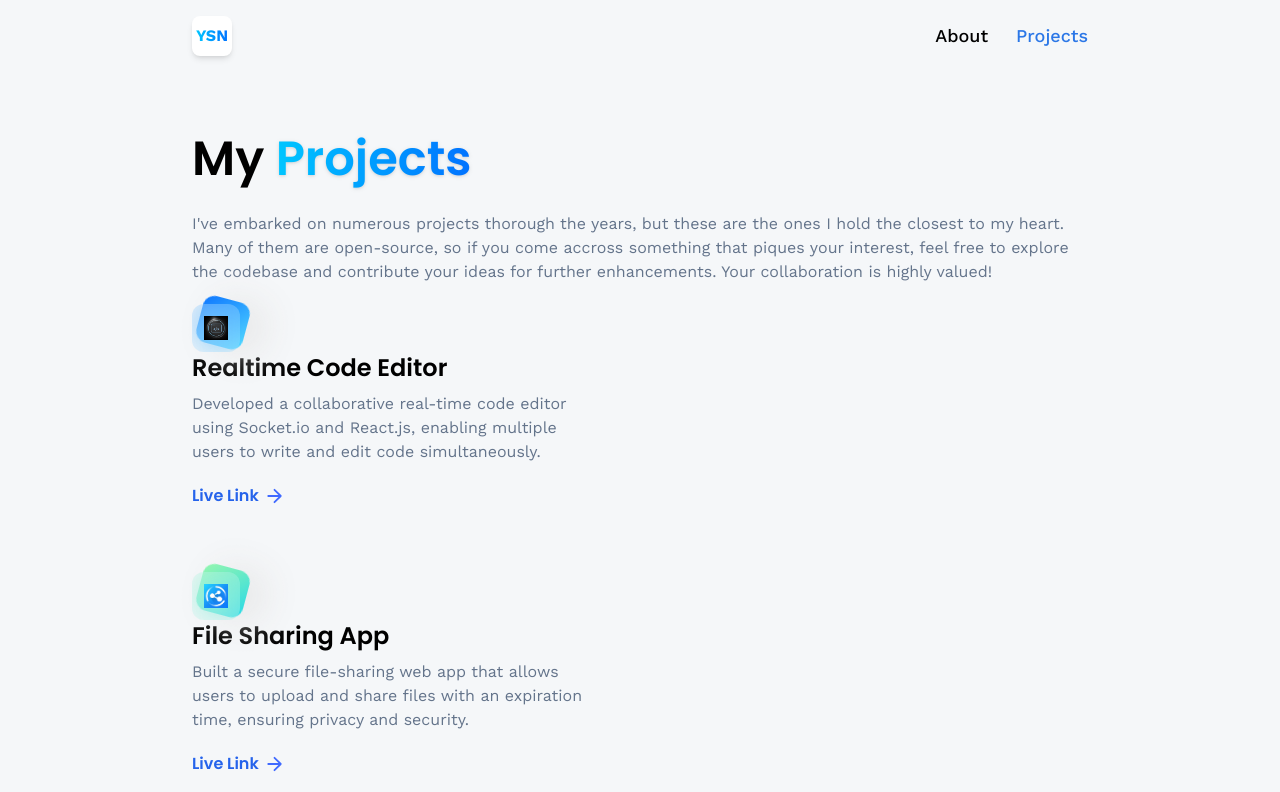
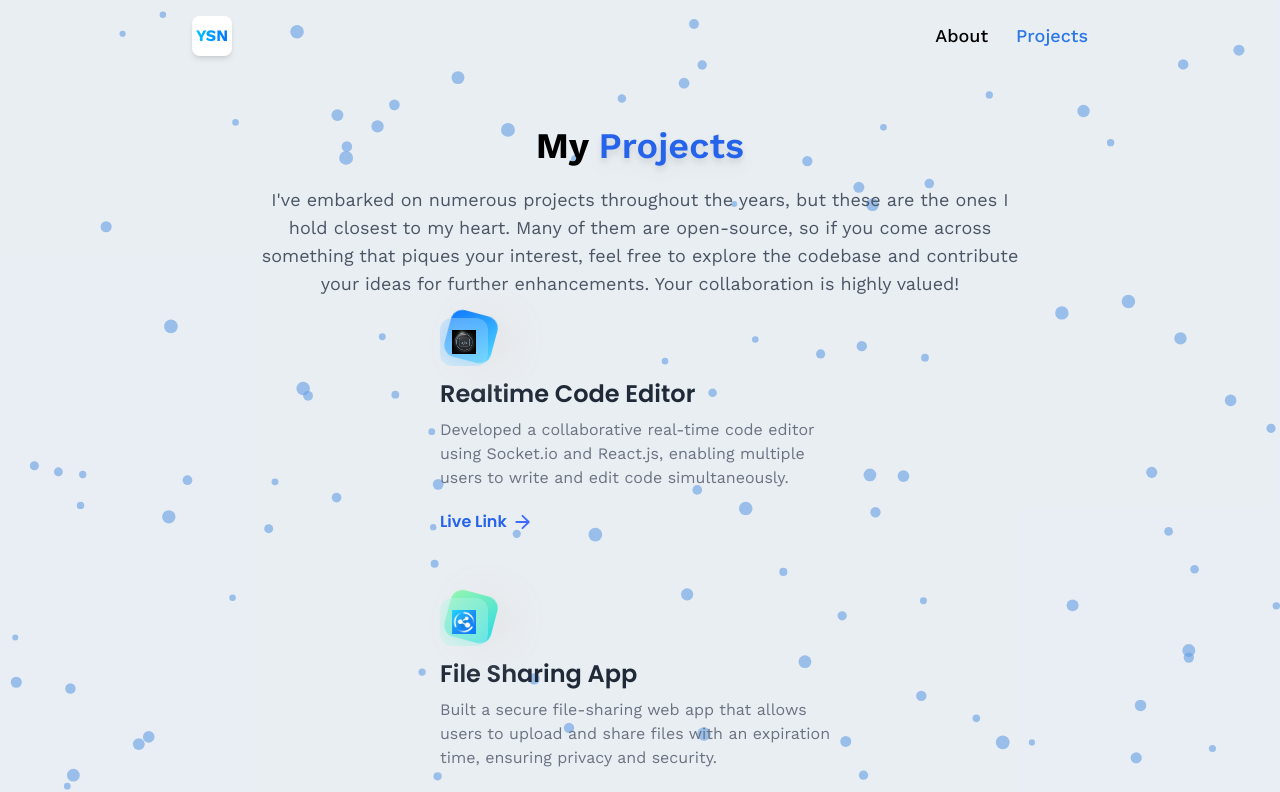
Before and after one commit to yuvrajinbhakti/yuvraj-portfolio, a React (Vite) app: page /projects in a window 1280 px wide. Shown: the top 792 px of the page. Built offline with nearby package versions, Linux system fonts and the light colour scheme.

Commit message:
Added background moving particles functionality in about and projects page

```diff
--- a/package.json
+++ b/package.json
@@ -14,10 +14,13 @@
     "@react-spring/three": "^9.7.4",
     "@react-three/drei": "^9.112.0",
     "@react-three/fiber": "^8.17.7",
+    "@tsparticles/react": "^3.0.0",
     "react": "^18.3.1",
     "react-dom": "^18.3.1",
     "react-router-dom": "^6.26.1",
-    "react-vertical-timeline-component": "^3.6.0"
+    "react-tsparticles": "^2.12.2",
+    "react-vertical-timeline-component": "^3.6.0",
+    "tsparticles": "^3.5.0"
   },
   "devDependencies": {
     "@eslint/js": "^9.9.0",
--- a/src/pages/About.jsx
+++ b/src/pages/About.jsx
@@ -1,4 +1,4 @@
-import React from "react";
+import React, { useEffect, useState } from "react";
 import { skills, experiences } from "../constants";
 import {
   VerticalTimeline,
@@ -6,10 +6,105 @@ import {
 } from "react-vertical-timeline-component";
 import "react-vertical-timeline-component/style.min.css";
 import CTA from "../Components/CTA";
+import Particles, { initParticlesEngine } from "@tsparticles/react";
+import { loadSlim } from "@tsparticles/slim";
 
 const About = () => {
+  const [init, setInit] = useState(false);
+
+  // Initialize the particles engine
+  useEffect(() => {
+    initParticlesEngine(async (engine) => {
+      await loadSlim(engine);
+    }).then(() => {
+      setInit(true);
+    });
+  }, []);
+
+  const particlesLoaded = (container) => {
+    console.log(container);
+  };
+
+  const particlesOptions = {
+    background: {
+      color: {
+        value: "#f0f4f8", // Light background color for contrast
+      },
+    },
+    particles: {
+      number: {
+        value: 150, // Adjust the particle count
+        density: {
+          enable: true,
+          area: 800,
+        },
+      },
+      color: {
+        value: "#4a90e2", // Vibrant blue color for particles
+      },
+      shape: {
+        type: "circle",
+      },
+      opacity: {
+        value: 0.5, // Slightly more transparent
+      },
+      size: {
+        value: { min: 3, max: 6 }, // Randomized size
+        random: true,
+      },
+      move: {
+        enable: true,
+        speed: 2, // Adjust speed for smooth movement
+        direction: "none",
+        random: false,
+        straight: false,
+        outModes: {
+          default: "bounce", // Keep particles visible
+        },
+        attract: {
+          enable: true,
+          rotateX: 600,
+          rotateY: 1200,
+        },
+      },
+    },
+    interactivity: {
+      events: {
+        onHover: {
+          enable: true,
+          mode: "repulse",
+        },
+        onClick: {
+          enable: true,
+          mode: "push",
+        },
+        resize: true,
+      },
+      modes: {
+        attract: {
+          distance: 100,
+          duration: 2,
+        },
+        push: {
+          quantity: 4,
+        },
+      },
+    },
+    detectRetina: true,
+  };
+
   return (
-    <section className="max-container">
+    <section className="max-container relative">
+      {/* Particle Background */}
+      {init && (
+        <Particles
+          id="tsparticles"
+          particlesLoaded={particlesLoaded}
+          options={particlesOptions}
+          className="absolute inset-0 -z-10"
+        />
+      )}
+
       <h1 className="head-text">
         Hello, I'm{" "}
         <span className="blue-gradient_text font-semibold drop-shadow">
@@ -26,7 +121,7 @@ const About = () => {
         <h3 className="subhead-text">My Skills</h3>
         <div className="mt-16 flex flex-wrap gap-12">
           {skills.map((skill) => (
-            <div className="block-container w-20 h-20">
+            <div className="block-container w-20 h-20" key={skill.name}>
               <div className="btn-back rounded-xl" />
               <div className="btn-front rounded-xl flex justify-center items-center">
                 <img
@@ -45,7 +140,7 @@ const About = () => {
         <div className="mt-5 flex flex-col gap-3 text-slate-500">
           <p>
             I've worked with all sorts of companies, leveling up my skills and
-            teaming up with smart people.Here's the rundown:
+            teaming up with smart people. Here's the rundown:
           </p>
         </div>
         <div className="mt-12 flex">
@@ -56,28 +151,26 @@ const About = () => {
                 date={experience.date}
                 icon={
                   <div className="flex justify-center items-center w-full h-full">
-                    <img src={experience.icon} alt={experience.company_name}
-                    className="w-[60%] h-[60%] object-contain "
-                     />
+                    <img
+                      src={experience.icon}
+                      alt={experience.company_name}
+                      className="w-[60%] h-[60%] object-contain"
+                    />
                   </div>
                 }
-                iconStyle={{background:experience.iconBg}}
+                iconStyle={{ background: experience.iconBg }}
                 contentStyle={{
                   borderBottom: `8px`,
-                  borderStyle:'solid',
-                  borderBottomColor:experience.iconBg,
+                  borderStyle: 'solid',
+                  borderBottomColor: experience.iconBg,
                   boxShadow: 'none',
                 }}
-
               >
                 <div>
-                  <h3 className="text-black text-xl font-poppins font- semibold">
+                  <h3 className="text-black text-xl font-poppins font-semibold">
                     {experience.title}
                   </h3>
-                  <p
-                    className="text-black-500 font-medium font-base"
-                    style={{ margin: 0 }}
-                  >
+                  <p className="text-black-500 font-medium font-base" style={{ margin: 0 }}>
                     {experience.company_name}
                   </p>
                 </div>
@@ -98,7 +191,7 @@ const About = () => {
       </div>
 
       <hr className="border-slate-200" />
-      <CTA/>
+      <CTA />
     </section>
   );
 };
--- a/src/pages/Projects.jsx
+++ b/src/pages/Projects.jsx
@@ -1,24 +1,127 @@
-import { Link } from "react-router-dom"
-import { projects } from "../constants"
-import { arrow } from "../assets/icons"
-import CTA from "../Components/CTA"
+import { Link } from "react-router-dom";
+import { projects } from "../constants";
+import { arrow } from "../assets/icons";
+import CTA from "../Components/CTA";
+import Particles, { initParticlesEngine } from "@tsparticles/react";
+import { loadSlim } from "@tsparticles/slim";
+import { useEffect, useState } from "react";
+
 const Projects = () => {
+  const [init, setInit] = useState(false);
+
+  // Initialize the particles engine
+  useEffect(() => {
+    initParticlesEngine(async (engine) => {
+      await loadSlim(engine);
+    }).then(() => {
+      setInit(true);
+    });
+  }, []);
+
+  const particlesLoaded = (container) => {
+    console.log(container);
+  };
+
+  const particlesOptions = {
+    background: {
+      color: {
+        value: "#f0f4f8", // Light background color for contrast
+      },
+    },
+    particles: {
+      number: {
+        value: 200, // Increased particle count
+        density: {
+          enable: true,
+          area: 800,
+        },
+      },
+      color: {
+        value: "#4a90e2", // Professional blue color for particles
+      },
+      shape: {
+        type: "circle",
+      },
+      opacity: {
+        value: 0.6, // Slightly less opaque for subtlety
+      },
+      size: {
+        value: { min: 3, max: 7 }, // Randomized size for variety
+        random: true,
+      },
+      move: {
+        enable: true,
+        speed: 3, // Adjust speed for smooth movement
+        direction: "none",
+        random: false,
+        straight: false,
+        outModes: {
+          default: "bounce", // Changed to bounce to keep particles in view
+        },
+        attract: {
+          enable: true,
+          rotateX: 600,
+          rotateY: 1200,
+        },
+      },
+    },
+    interactivity: {
+      events: {
+        onHover: {
+          enable: true,
+          mode: "repulse",
+        },
+        onClick: {
+          enable: true,
+          mode: "push",
+        },
+        resize: true,
+      },
+      modes: {
+        attract: {
+          distance: 100, // Increased distance for attraction
+          duration: 2,
+        },
+        push: {
+          quantity: 4,
+        },
+      },
+    },
+    detectRetina: true,
+  };
+
+
   return (
-    <section className="max-container">
-    <h1 className="head-text">
-      My {" "}
-      <span className="blue-gradient_text font-semibold drop-shadow">
+    <section className="relative max-container py-10">
+      {/* Particle Background */}
+      {init && (
+        <Particles
+          id="tsparticles"
+          particlesLoaded={particlesLoaded}
+          options={particlesOptions}
+          className="absolute inset-0 -z-10"
+        />
+      )}
+
+      {/* Project Section Content */}
+      <h1 className="text-4xl font-bold text-center mb-5">
+        My{" "}
+        <span className="text-blue-600 font-semibold drop-shadow-lg">
           Projects
         </span>
       </h1>
-    <div className="mt-5 flex flex-col gap-3 text-slate-500">
-      <p>
-        I've embarked on numerous projects thorough the years, but these are the ones I hold the closest to my heart. Many of them are open-source, so if you come accross something that piques your interest, feel free to explore the codebase and contribute your ideas for further enhancements. Your collaboration is highly valued!
+      <div className="mt-5 max-w-3xl mx-auto flex flex-col gap-3 text-gray-600 text-lg">
+        <p className="text-center">
+          I've embarked on numerous projects throughout the years, but these are
+          the ones I hold closest to my heart. Many of them are open-source, so
+          if you come across something that piques your interest, feel free to
+          explore the codebase and contribute your ideas for further
+          enhancements. Your collaboration is highly valued!
         </p>
       </div>
       <div className="mt-5 flex flex-col my-20 gap-16">
-{projects.map((project)=>(
-  <div className="lg:w-[400px] w-full" key={project.name}>
+        {projects.map((project) => (
+          <div className="lg:w-[400px] w-full mx-auto" key={project.name}>
             <div className="block-container w-12 h-12">
               <div className={`btn-back rounded-xl ${project.theme}`} />
               <div className="btn-front rounded-xl flex justify-center items-center">
@@ -29,16 +132,22 @@ const Projects = () => {
                 />
               </div>
             </div>
-    <div>
-      <h4 className="text-2xl font-poppins font-semibold" >
+            <div className="mt-3">
+              <h4 className="text-2xl font-poppins font-semibold text-gray-800">
                 {project.name}
               </h4>
-      <p className="mt-2 text-slate-500" >
-        {project.description}
-      </p>
-      <div className="mt-5 flex items-center gap-2 font-poppins" >
-        <Link to={project.link} target="_blank" rel="noopener noreferrer" className="font-semibold text-blue-600">Live Link</Link>
-        <img src={arrow}
+              <p className="mt-2 text-gray-500">{project.description}</p>
+              <div className="mt-5 flex items-center gap-2 font-poppins">
+                <Link
+                  to={project.link}
+                  target="_blank"
+                  rel="noopener noreferrer"
+                  className="font-semibold text-blue-600 hover:underline"
+                >
+                  Live Link
+                </Link>
+                <img
+                  src={arrow}
                   alt="arrow"
                   className="w-4 h-4 object-contain"
                 />
@@ -48,10 +157,10 @@ const Projects = () => {
         ))}
       </div>
 
-    <hr className="border-slate-200"/>
+      <hr className="border-slate-200 my-10" />
       <CTA />
     </section>
-  )
-}
+  );
+};
 
-export default Projects
+export default Projects;
```
Also changed, not shown: 1 other file (tests, documents, lock files or other folders). Lines whose indentation alone changed are shown as unchanged.
